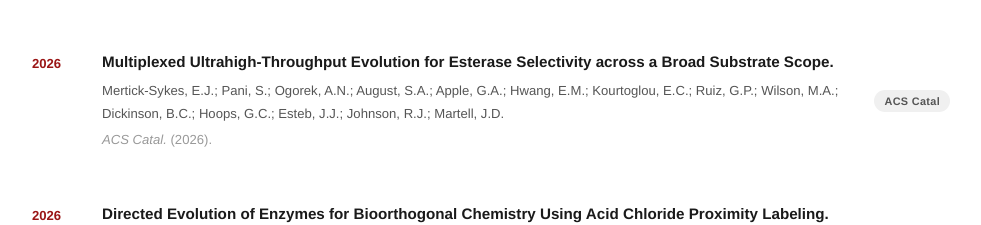
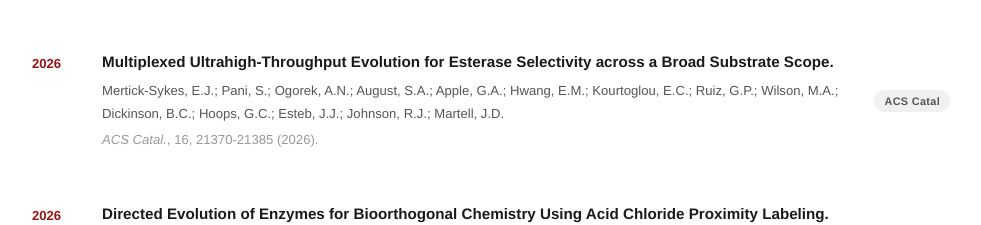
Before and after one commit to bryandickinson-create/dickinsongroup, a plain HTML site: page index.html in a window 1280 px wide. Shown: the part 10280-10505 px from the top of the page, without its empty margins (149-1130 px from the left). Drawn offline with Linux system fonts and the light colour scheme; no server answers; a small style sheet from the web is missing; a web font is replaced by a local one.

Commit message:
Add page range for ACS Catal. paper

```diff
--- a/index.html
+++ b/index.html
@@ -782,7 +782,7 @@
     <div class="pub-content">
         <h4 class="pub-title">Multiplexed Ultrahigh-Throughput Evolution for Esterase Selectivity across a Broad Substrate Scope.</h4>
         <p class="pub-authors">Mertick-Sykes, E.J.; Pani, S.; Ogorek, A.N.; August, S.A.; Apple, G.A.; Hwang, E.M.; Kourtoglou, E.C.; Ruiz, G.P.; Wilson, M.A.; Dickinson, B.C.; Hoops, G.C.; Esteb, J.J.; Johnson, R.J.; Martell, J.D.</p>
-        <p class="pub-journal"><em>ACS Catal.</em> (2026).</p>
+        <p class="pub-journal"><em>ACS Catal.</em>, 16, 21370-21385 (2026).</p>
     </div>
     </a>
 </article>
```
